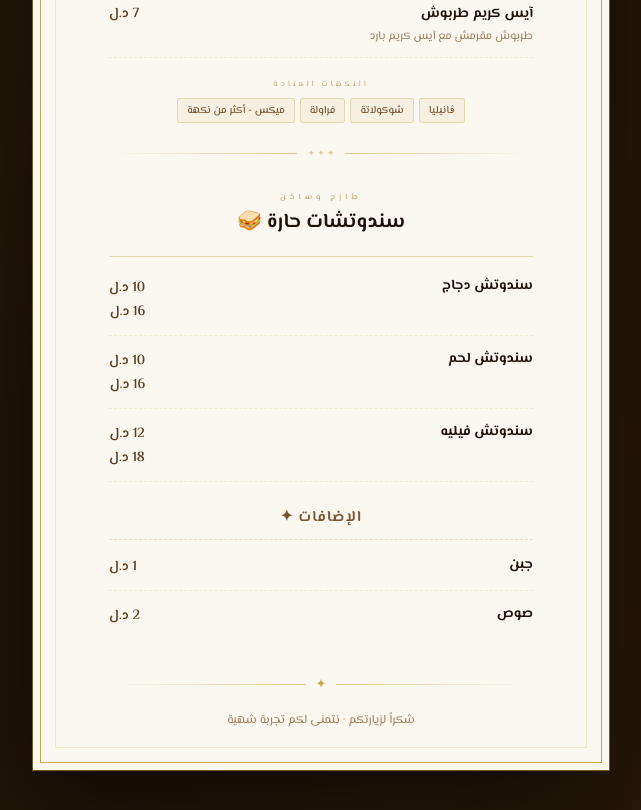
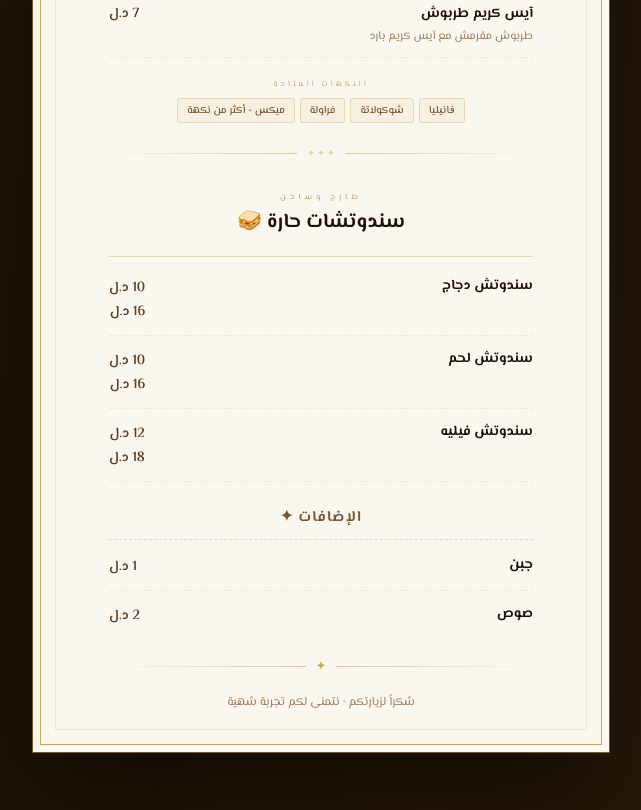
Before and after one commit to aldrissi/Q-ice-cream, a plain HTML site: page index.html in a window 1280 px wide. Shown: the part 1179-1989 px from the top of the page, without its empty margins (319-960 px from the left). Drawn offline with Linux system fonts and the light colour scheme.

Commit message:
Remove margin-top from footer styling

```diff
--- a/index.html
+++ b/index.html
@@ -120,7 +120,7 @@
     .section-flavors .flavor-tags { justify-content:center; }
 
     /* FOOTER */
-    .footer { text-align:center; margin-top:36px; }
+    .footer { text-align:center; }
     .footer-text { font-size:9px; letter-spacing:4px; text-transform:uppercase; color:#c9a84c; }
     .footer-sub { font-size:12px; color:#a08060; margin-top:6px; }
 
```
